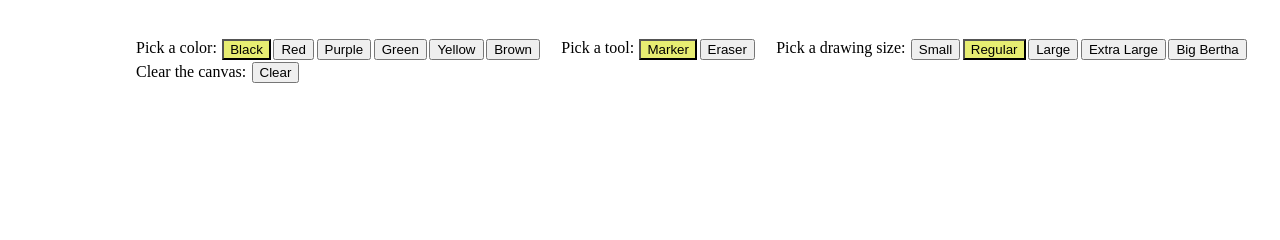
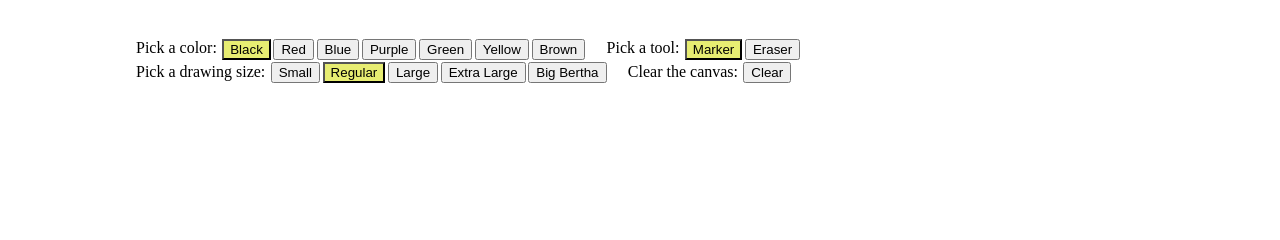
Before and after one commit to comp346s17/course-project-droop, a Django app: template droopproject/main/static/main/templates/canvas.template.html in a window 1280 px wide. Shown: the top 240 px of the page. Run offline with Django 3.2, Linux system fonts and the light colour scheme; the template is opened without the code that fills it, so the values that code supplies are empty.

Commit message:
Adds the color blue

```diff
--- a/droopproject/main/static/main/templates/canvas.template.html
+++ b/droopproject/main/static/main/templates/canvas.template.html
@@ -2,7 +2,7 @@
 <div id="controlArea">
     <h3 id="prompt"> {{ featuredPrompt }} </h3>
     <div id="colorArea" class="content-area">
-        Pick a color: <span><button id="black" class="color currently-used">Black</button><button id="red" class="color">Red</button><button id="purple" class="color">Purple</button><button id="green" class="color">Green</button><button id="yellow" class="color">Yellow</button><button id="brown" class="color">Brown</button></span></br>
+        Pick a color: <span><button id="black" class="color currently-used">Black</button><button id="red" class="color">Red</button><button id="blue" class="color">Blue</button><button id="purple" class="color">Purple</button><button id="green" class="color">Green</button><button id="yellow" class="color">Yellow</button><button id="brown" class="color">Brown</button></span></br>
     </div>
     <div id="toolArea" class="content-area">
         Pick a tool: <span><button id="marker" class="tool currently-used">Marker</button><button id="eraser" class="tool">Eraser</button></span></br>
--- a/droopproject/main/static/main/templates/navbar.template.html
+++ b/droopproject/main/static/main/templates/navbar.template.html
@@ -3,7 +3,7 @@
     <div class="navbar-header">
       <ul class="nav navbar-nav">
         <li><a href="#!/"><h2>Droop</h2></a></li>
-        <li><a href="#!/gallery"><button class="btn btn-default btn-lg navbar-btn" style="float:right;">Gallery</button></a></li>
+        <li><a href="#!/gallery"><button class="btn btn-default btn-lg navbar-btn">Gallery</button></a></li>
         <li><a href="#!/canvas"><button class="btn btn-default btn-lg navbar-btn">Canvas</button></a></li>
       </ul>
     </div>
```
